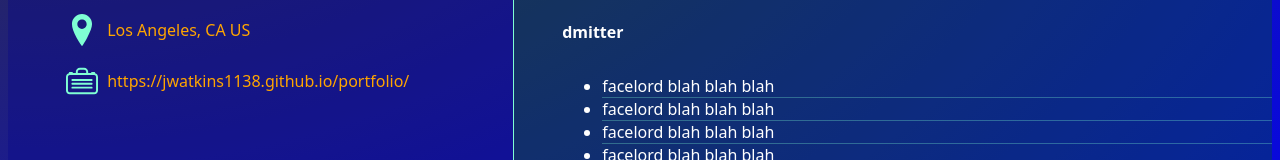
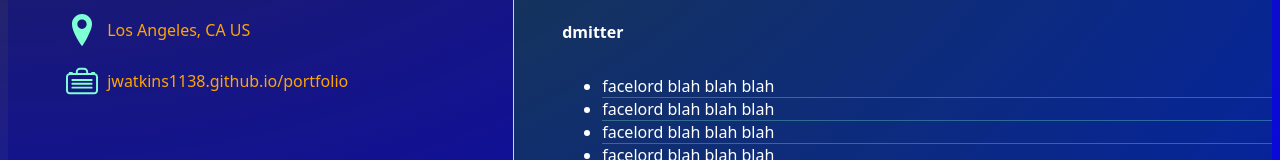
Before and after one commit to Jwatkins1138/resume, a plain HTML site: page index.html in a window 1280 px wide. Shown: the part 326-486 px from the top of the page. Drawn offline with Linux system fonts and the light colour scheme.

Commit message:
format check

```diff
--- a/index.html
+++ b/index.html
@@ -17,7 +17,7 @@
           <div class='info-box'><div id='email' class='icon'></div><span class="info">watkinsjasonc@gmail.com</span></div>
           <div class='info-box'><div id='phone' class='icon'></div><span class="info">+1 (310) 382-7562</span></div>
           <div class='info-box'><div id='location' class='icon'></div><span class="info">Los Angeles, CA US</span></div>
-          <div class='info-box'><div id='portfolio' class='icon'></div><span class="info">https://jwatkins1138.github.io/portfolio/</span></div>
+          <div class='info-box'><div id='portfolio' class='icon'></div><span class="info">jwatkins1138.github.io/portfolio</span></div>
         </div>
       </div>
       <div class="skills">
```
